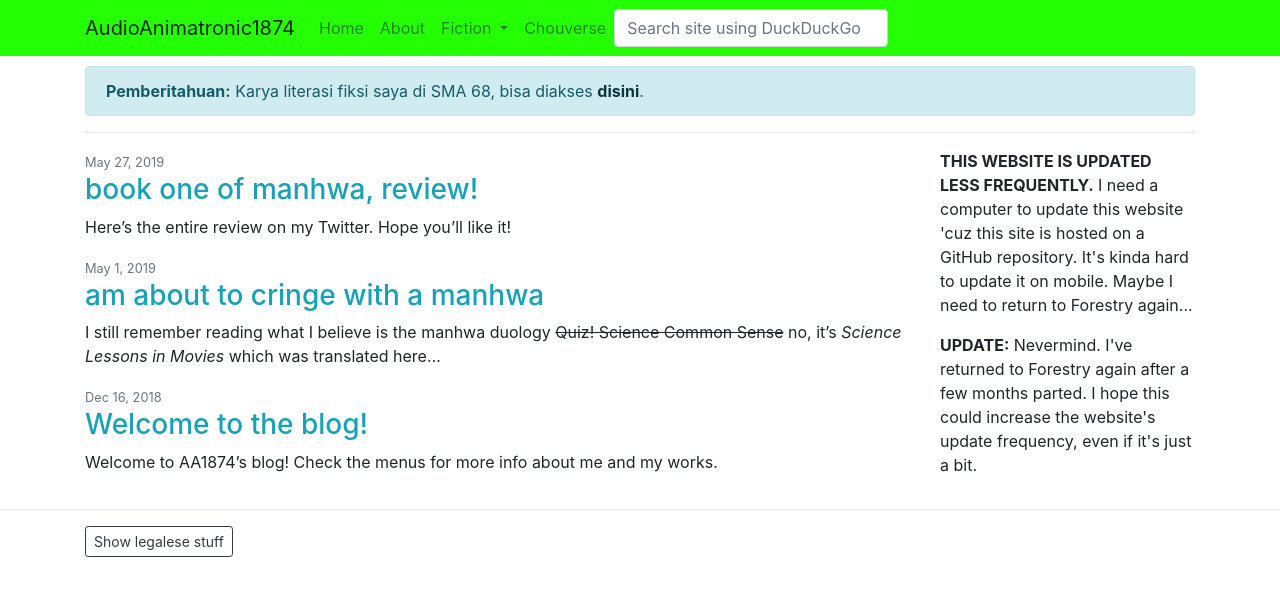
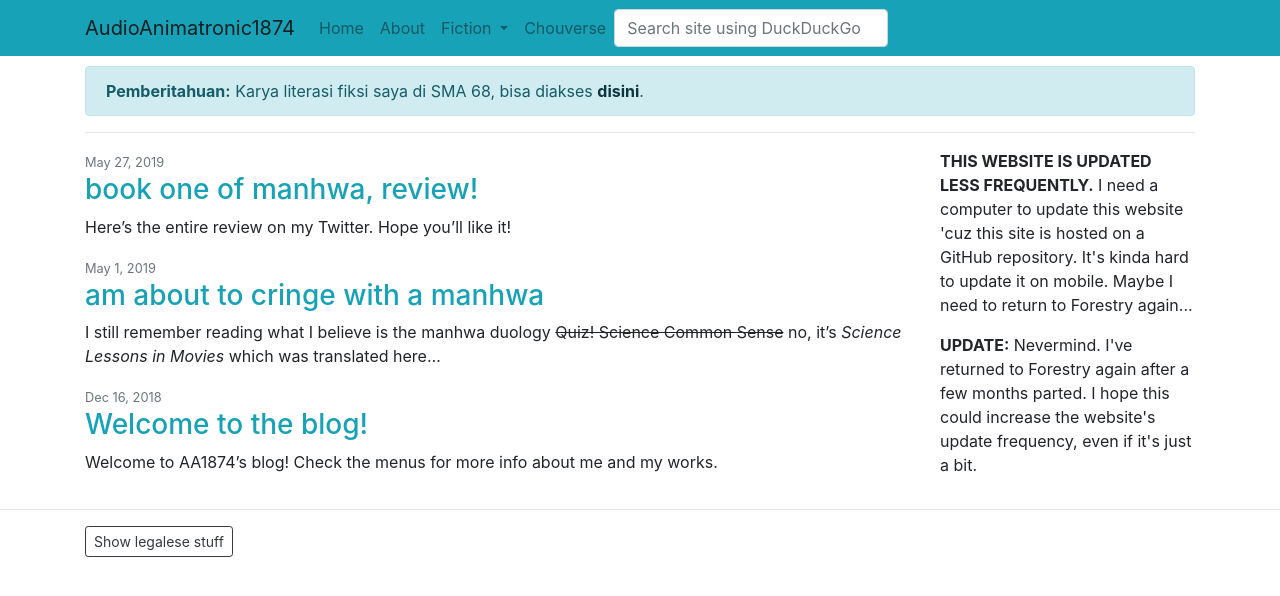
Before and after one commit to aa1874/aa1874site, a Jekyll site: the page built from index.html, in a window 1280 px wide. Shown: the top 596 px of the page. Built offline with Jekyll 4.4.1, drawn with Linux system fonts in a browser that asks for light colours; nearby versions of some CDN libraries; some web fonts are replaced; the list of posts is cut into pages by our own code.

Commit message:
header theme change

```diff
--- a/_includes/header.html
+++ b/_includes/header.html
@@ -1,4 +1,4 @@
-<nav class="navbar sticky-top navbar-expand-lg navbar-light" style="background-color: #25ff04;">
+<nav class="navbar sticky-top navbar-expand-lg navbar-light" style="background-color: #17a2b8;">
     <div class="container">
         <a class="navbar-brand" href="/">AudioAnimatronic1874</a>
         <button class="navbar-toggler" type="button" data-toggle="collapse" data-target="#navbarNavAltMarkup" aria-controls="navbarNavAltMarkup" aria-expanded="false" aria-label="Toggle navigation">
```
